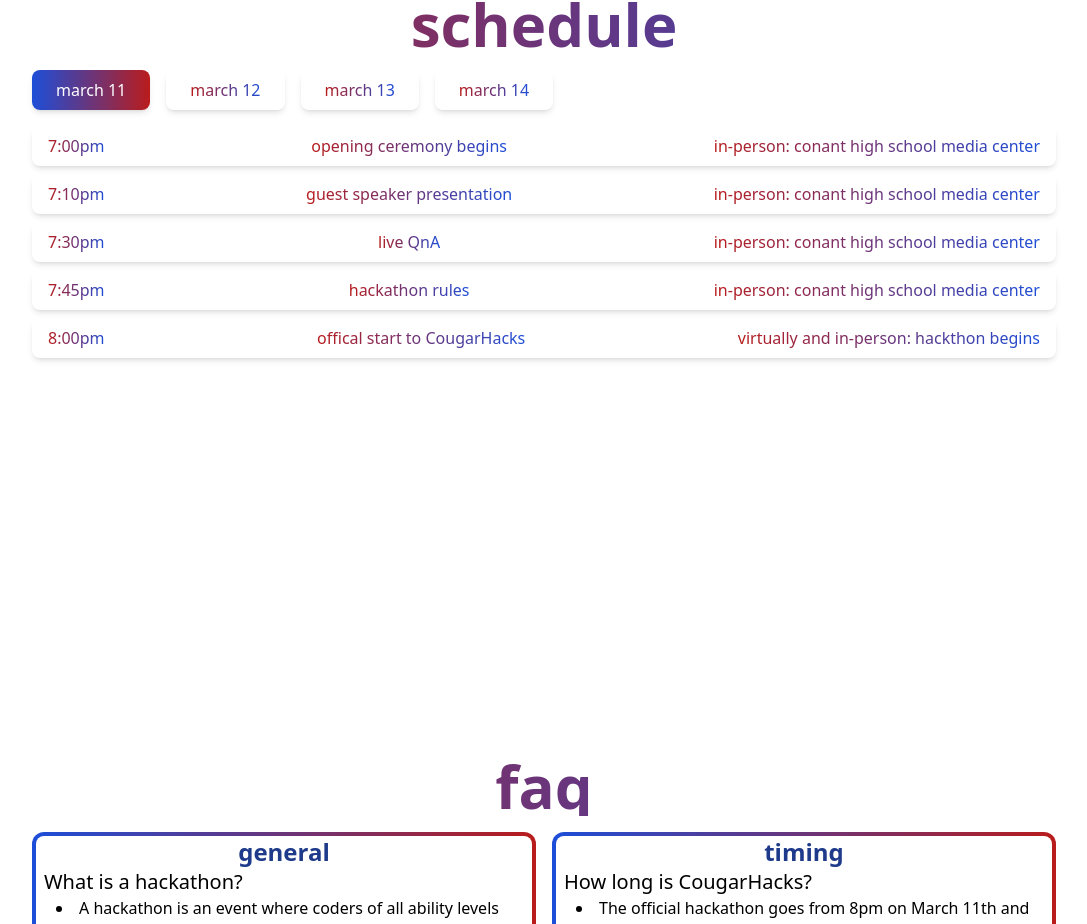
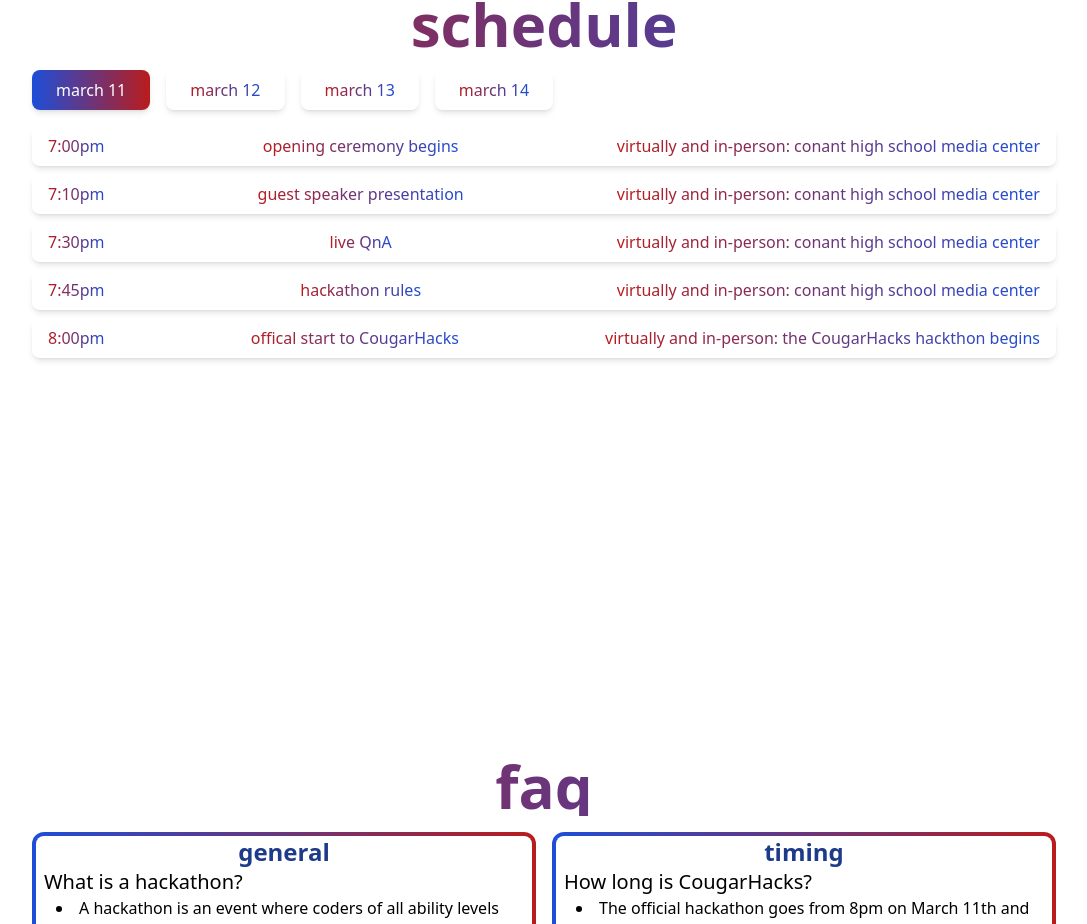
Before and after one commit to Socksham/hack211, a React (Create React App) app: page / in a window 1280 px wide. Shown: the part 2470-3394 px from the top of the page, without its empty margins (96-1183 px from the left). Built offline with nearby package versions, Linux system fonts and the light colour scheme.

Commit message:
Minor Schedule Update

```diff
--- a/src/components/Schedule.js
+++ b/src/components/Schedule.js
@@ -11,11 +11,11 @@
     const [scheduleTimes, setScheduleTimes] = useState([
         {
             times: [
-                { time: "7:00pm", event: "opening ceremony begins", location: "in-person: conant high school media center" },
-                { time: "7:10pm", event: "guest speaker presentation", location: "in-person: conant high school media center" },
-                { time: "7:30pm", event: "live QnA", location: "in-person: conant high school media center" },
-                { time: "7:45pm", event: "hackathon rules", location: "in-person: conant high school media center" },
-                { time: "8:00pm", event: "offical start to CougarHacks", location: " virtually and in-person: hackthon begins " },
+                { time: "7:00pm", event: "opening ceremony begins", location: "virtually and in-person: conant high school media center" },
+                { time: "7:10pm", event: "guest speaker presentation", location: "virtually and in-person: conant high school media center" },
+                { time: "7:30pm", event: "live QnA", location: "virtually and in-person: conant high school media center" },
+                { time: "7:45pm", event: "hackathon rules", location: "virtually and in-person: conant high school media center" },
+                { time: "8:00pm", event: "offical start to CougarHacks", location: " virtually and in-person: the CougarHacks hackthon begins " },
             ]
         },
         {
```
